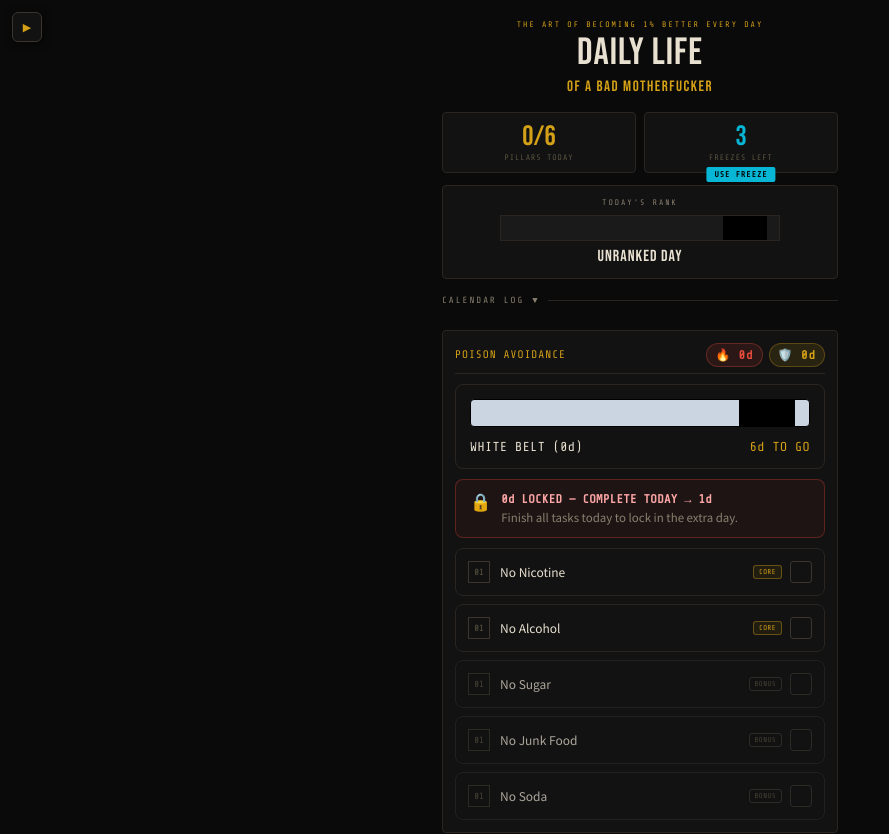
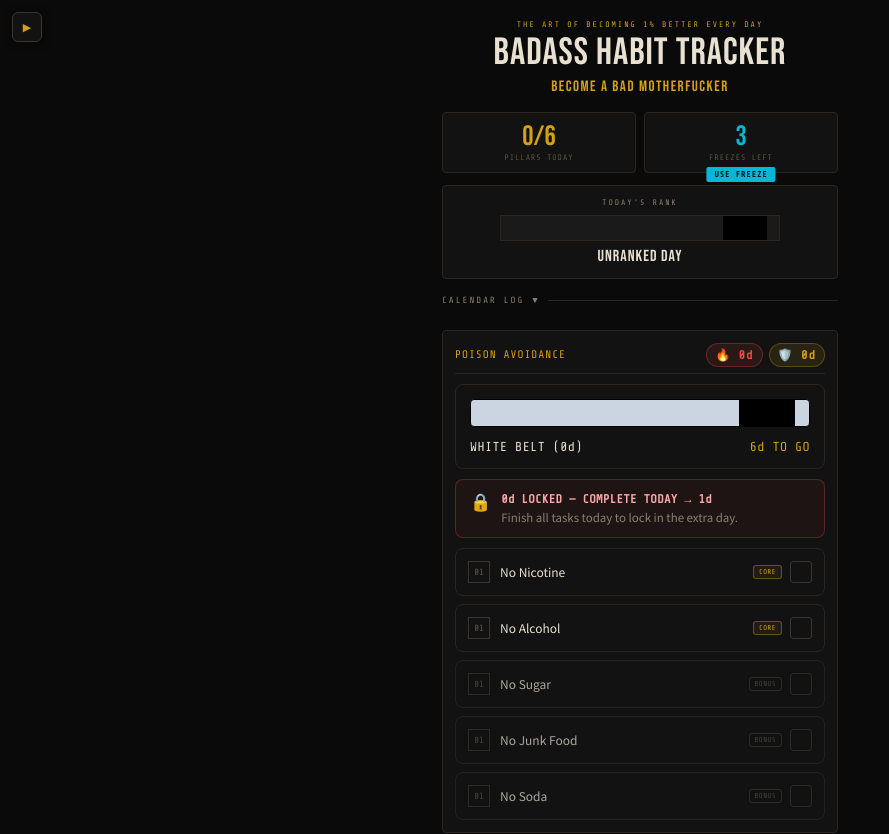
Before and after one commit to dimatrcn/black-belt-tracker, a plain HTML site: page index.html in a window 1280 px wide. Shown: the top 834 px of the page, without its empty margins (0-889 px from the left). Drawn offline with nearby package versions, Linux system fonts and the light colour scheme.

Commit message:
Add files via upload

```diff
--- a/index.html
+++ b/index.html
@@ -3,7 +3,7 @@
 <head>
 <meta charset="UTF-8">
 <meta name="viewport" content="width=device-width, initial-scale=1.0, maximum-scale=1.0, user-scalable=no">
-<title>Black Belt Habit Tracker</title>
+<title>BJJ Habit Tracker</title>
 
 <!-- NEW PWA META & MANIFEST LINKS -->
 <link rel="manifest" href="manifest.json">
@@ -302,8 +302,8 @@
 <div class="app">
   <div class="header">
     <div class="kanji-row">the art of becoming 1% better every day</div>
-    <span class="title-main">DAILY LIFE</span>
-    <span class="title-sub">OF A BAD MOTHERFUCKER</span>
+    <span class="title-main">BADASS HABIT TRACKER</span>
+    <span class="title-sub">Become A Bad Motherfucker</span>
   </div>
 
   <div class="nav-tabs" id="nav-tabs">
```
